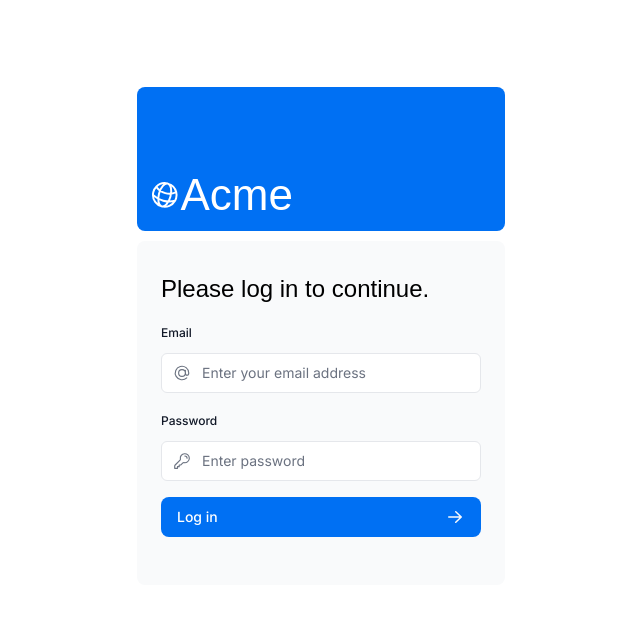
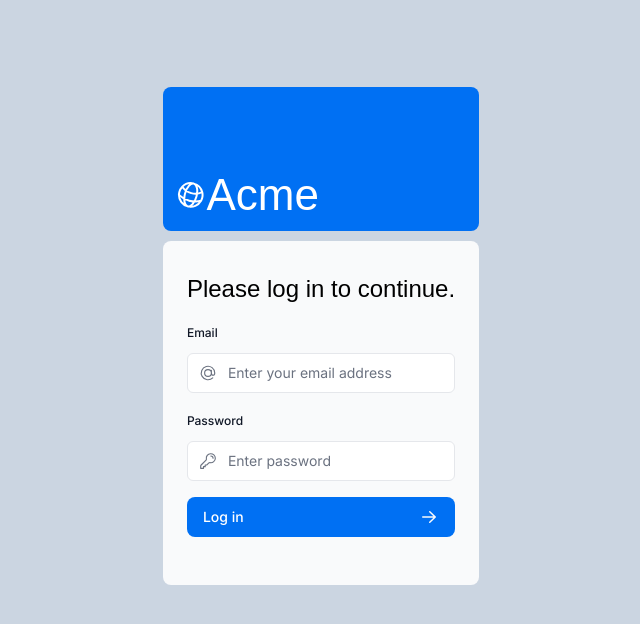
Before and after one commit to gerssonmg/nextjs14-getting-started, a Next.js app: page /login in a window 1280 px wide. Shown: the top 624 px of the page, without its empty margins (319-959 px from the left). Built offline with nearby package versions, Linux system fonts and the light colour scheme; a web font is replaced by a local one.

Commit message:
ajuste no layout do login

```diff
--- a/app/login/page.tsx
+++ b/app/login/page.tsx
@@ -3,6 +3,7 @@
 
 export default function LoginPage() {
     return (
+        <div className="min-h-screen bg-slate-300 flex items-center justify-center">
             <main className="flex items-center justify-center md:h-screen">
                 <div className="relative mx-auto flex w-full max-w-[400px] flex-col space-y-2.5 p-4 md:-mt-32">
                     <div className="flex h-20 w-full items-end rounded-lg bg-blue-500 p-3 md:h-36">
@@ -13,5 +14,6 @@
                     <LoginForm />
                 </div>
             </main>
+        </div>
     );
 }
```
Lines whose indentation alone changed are shown as unchanged.
